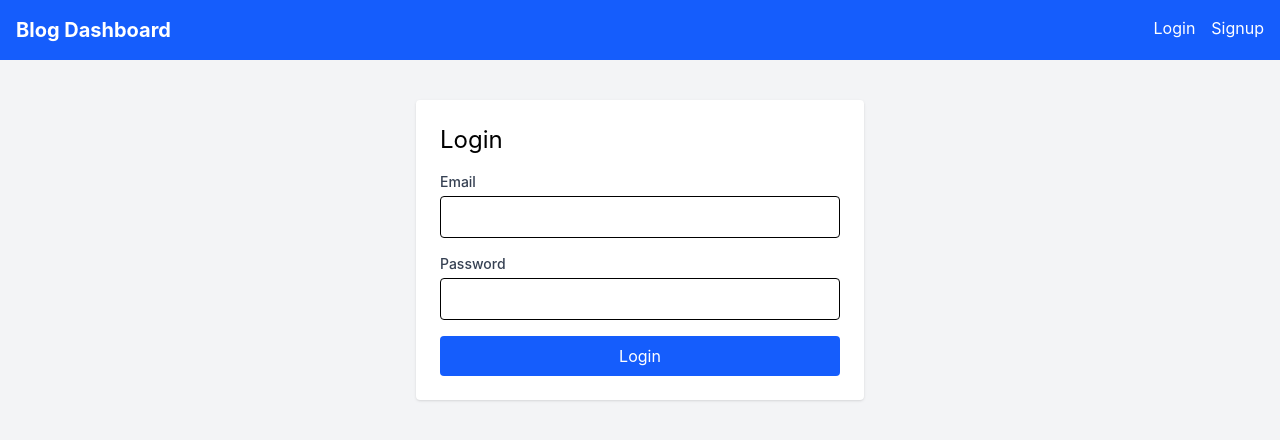
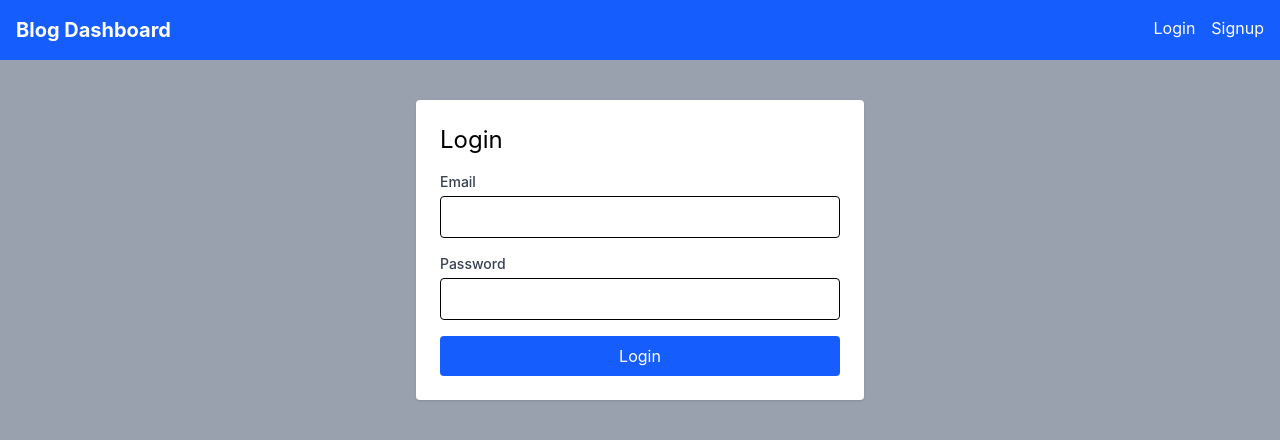
Before and after one commit to Hekal74/Authenticated-Blog-Dashboard, a React (Vite) app: page /login in a window 1280 px wide. Shown: the top 440 px of the page. Built offline with nearby package versions, Linux system fonts and the light colour scheme.

Commit message:
deploy error

```diff
--- a/src/App.jsx
+++ b/src/App.jsx
@@ -9,7 +9,7 @@
 
 function App() {
   return (
-    <div className="min-h-screen bg-gray-100">
+    <div className="min-h-screen bg-gray-400">
       <Navbar />
       <Routes>
         <Route path="/login" element={<Login />} />
```
